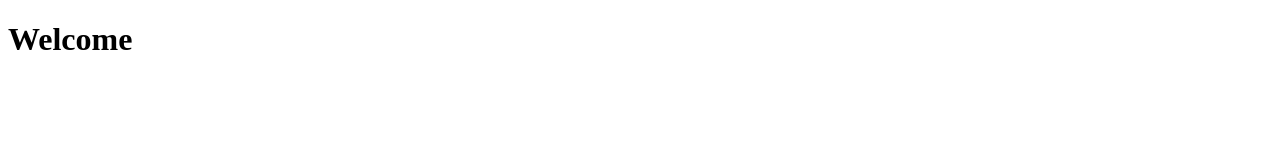
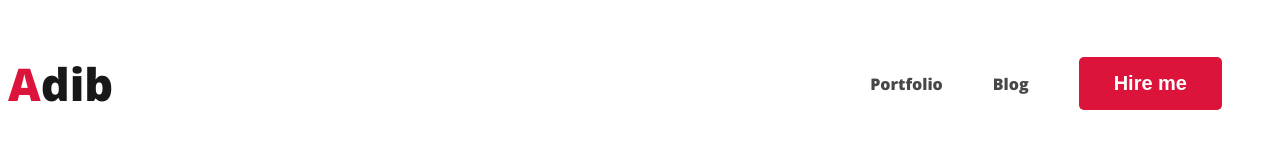
Before and after one commit to Shuvro0421/developer-portfolio, a plain HTML site: page index.html in a window 1280 px wide. Drawn offline with nearby package versions, Linux system fonts and the light colour scheme.

Commit message:
added nav

```diff
--- a/index.html
+++ b/index.html
@@ -4,9 +4,29 @@
     <meta charset="UTF-8">
     <meta http-equiv="X-UA-Compatible" content="IE=edge">
     <meta name="viewport" content="width=device-width, initial-scale=1.0">
+    <link rel="preconnect" href="https://fonts.googleapis.com">
+<link rel="preconnect" href="https://fonts.gstatic.com" crossorigin>
+<link href="https://fonts.googleapis.com/css2?family=Kaushan+Script&family=Open+Sans:wght@800&display=swap" rel="stylesheet">
+    <link rel="stylesheet" href="./styles/portfolio.css">
     <title>My Portfolio</title>
+
 </head>
 <body>
-    <h1>Welcome</h1>
+    <header>
+        <nav>
+            <h3 class="nav-title"><span class="text-primary">A</span>dib</h3>
+            <ul>
+                <li><a href="">Portfolio</a></li>
+                <li><a href="">Blog</a> </li>
+                <li><button class="btn-primary">Hire me</button></li>
+            </ul>
+        </nav>
+    </header>
+    <main>
+
+    </main>
+    <footer>
+
+    </footer>
 </body>
 </html>
--- /dev/null
+++ b/styles/portfolio.css
@@ -0,0 +1,45 @@
+/* Shared Styles */
+body{
+    font-family: 'Kaushan Script', cursive;
+font-family: 'Open Sans', sans-serif;
+}
+.text-primary{
+    color: crimson;
+}
+.btn-primary{
+    border-radius: 5px;
+    color: white;
+    background: crimson;
+    border: 0px;
+    font-size: 20px;
+    font-style: normal;
+    font-weight: 700;
+    padding: 15px 35px;
+
+
+}
+/* Nav related style */
+nav{
+    display: flex;
+    justify-content: space-between;
+    align-items: center;
+}
+.nav-title{
+    color: #181818;
+    font-size: 45px;
+    font-weight: 800;
+
+}
+nav > ul{
+    display: flex;
+    align-items: center;
+
+}
+nav li{
+    list-style: none;
+    margin-right: 50px;
+}
+nav a{
+    text-decoration: none;
+    color: #474747;
+}
```
